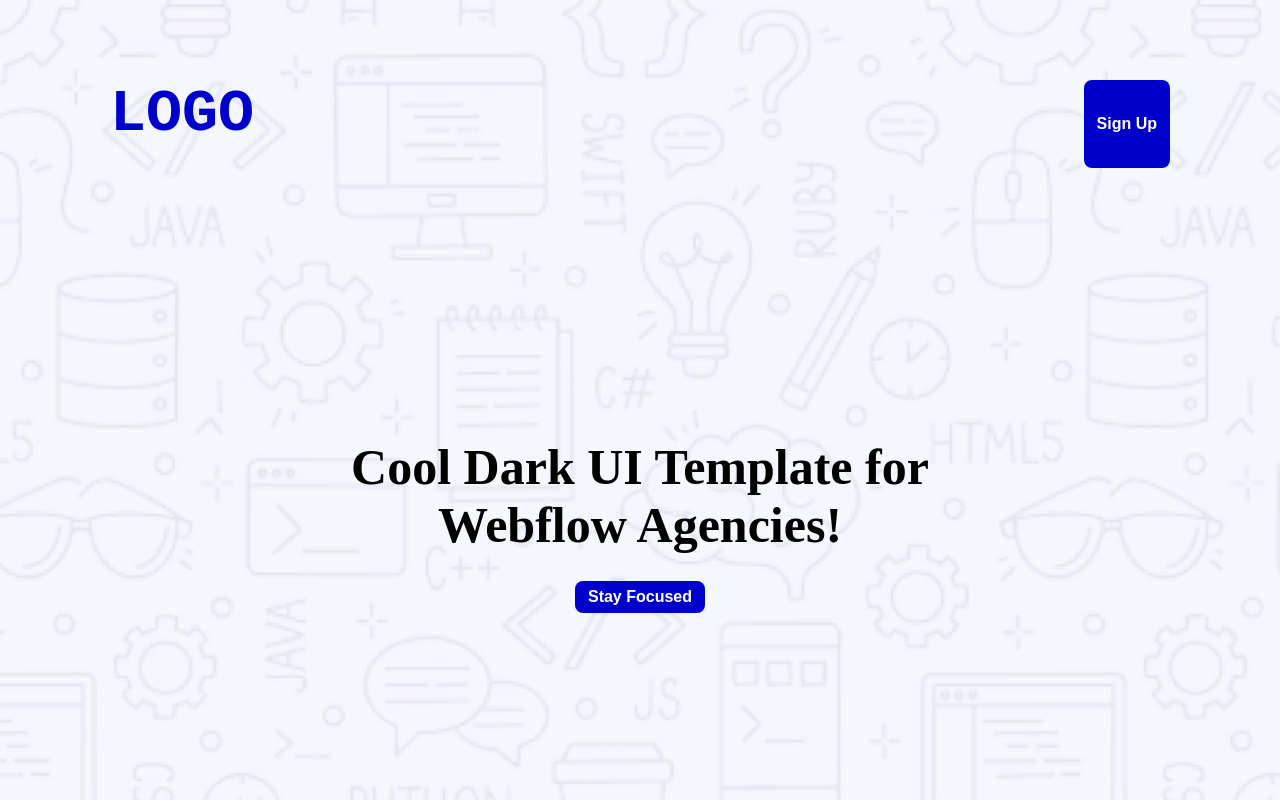
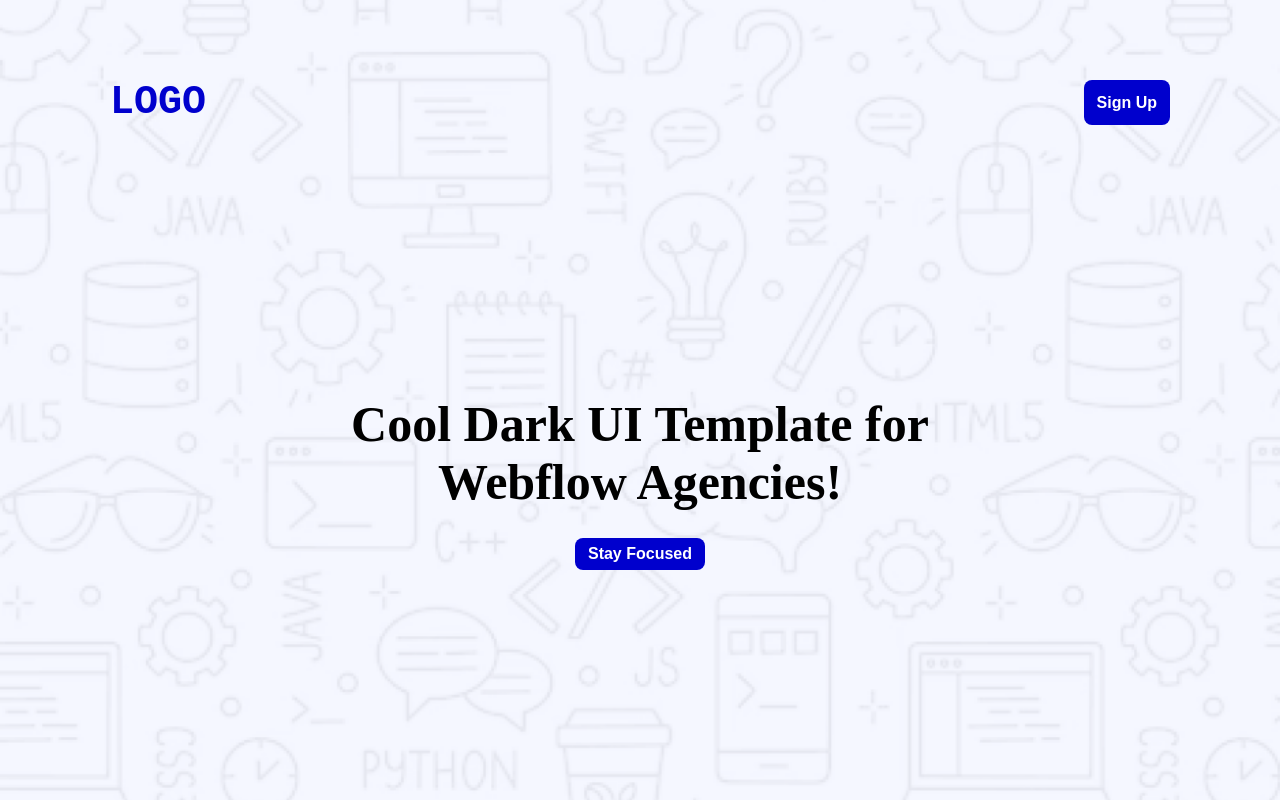
Before and after one commit to tanv-web/programming-hero, a plain HTML site: page docs/index.html in a window 1280 px wide. Shown: the top 800 px of the page. Drawn offline with Linux system fonts and the light colour scheme.

Commit message:
refactored nav in docs

```diff
--- a/docs/index.html
+++ b/docs/index.html
@@ -9,7 +9,7 @@
 <body>
     <header class="hero">
         <nav>
-            <div class="logo">LOGO</div>
+            <div class="logo-nav">LOGO</div>
             <button class="sign-up" type="button">Sign Up</button>
         </nav>
 
@@ -110,7 +110,7 @@
 
     <footer class="footer">
     <div class="footer-content">
-        <div class="logo">LOGO</div>
+        <div class="logo-footer">LOGO</div>
         <p>Ready to elevate your online presence? Contact us today to discuss <br> your project and discover how we can bring your vision to life.</p>
         <nav class="footer-nav">
             <a href="#home">Home</a>
--- a/docs/styles/styles.css
+++ b/docs/styles/styles.css
@@ -10,9 +10,9 @@
     margin-top: 60px;
 }
 
-.logo {
+.logo-nav {
     font-weight: 850;
-    font-size: xx-large;
+    font-size: 40px;
     color: mediumblue;
     font-family: monospace;
 }
@@ -20,9 +20,9 @@
 .sign-up {
     color: white;
     font-weight: 700;
-    font-size: larger;
+    font-size: 40px;
     background-color: mediumblue;
-    padding: 7px 13px 7px 13px;
+    padding: 7px 30px 7px 30px;
     border-radius: 8px;
 }
 
@@ -264,7 +264,7 @@
     margin: 0 auto;
 }
 
-.logo {
+.logo-footer {
     font-size: 60px;
     color: mediumblue;
     font-weight: 700;
```
